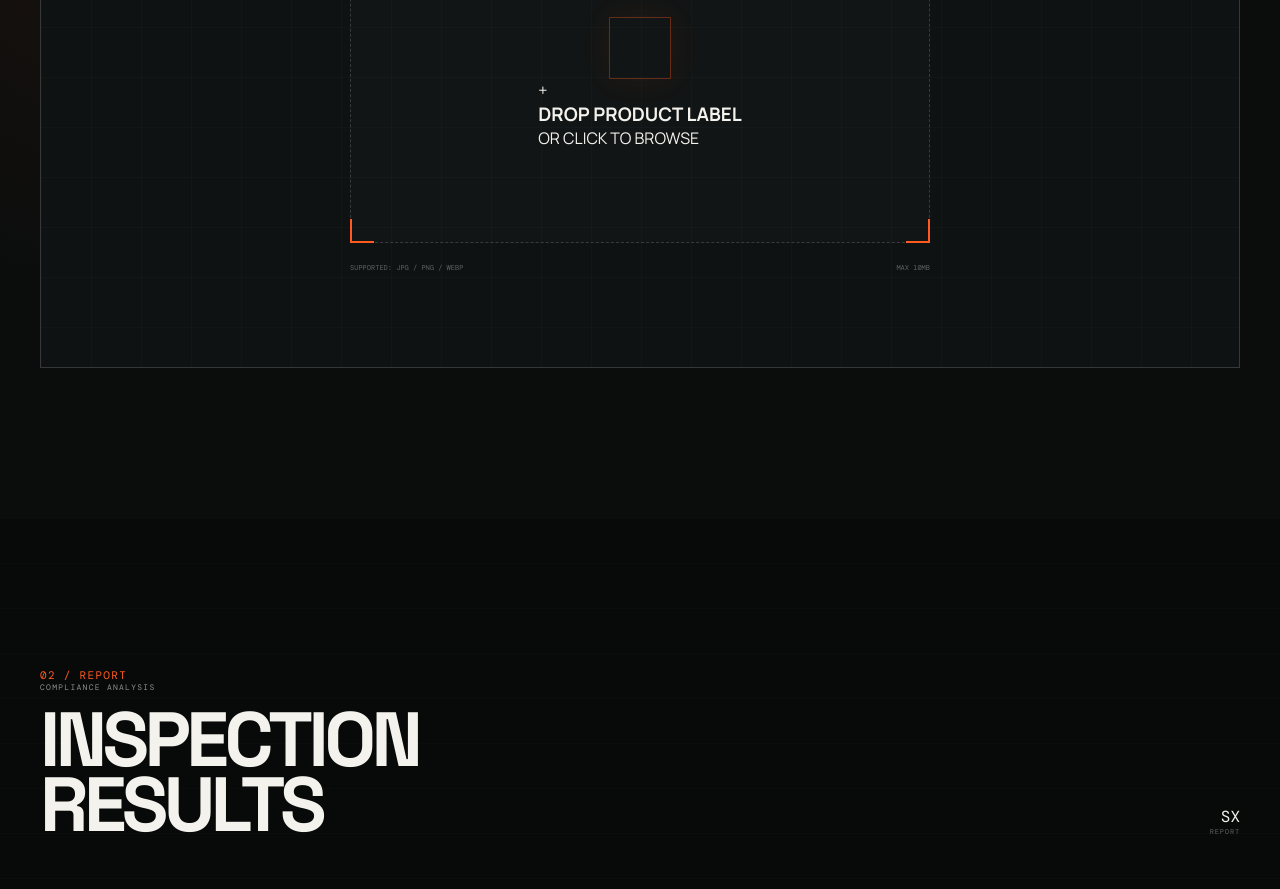
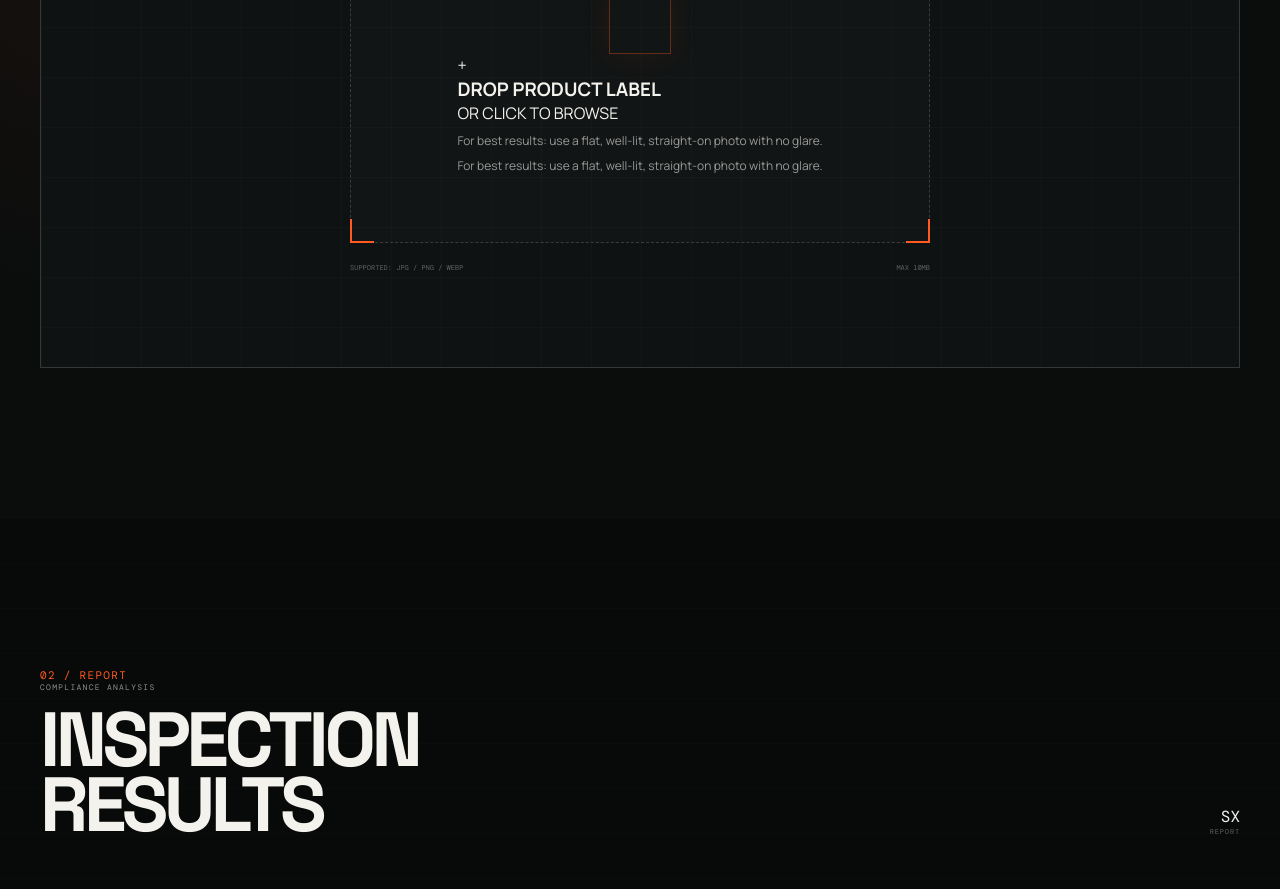
Before and after one commit to fazz404/shieldx-compliance, a React app in the folder frontend/: page / in a window 1280 px wide. Shown: the part 1420-2309 px from the top of the page. Built offline with nearby package versions, Linux system fonts and the light colour scheme; the HTML template or start-up script is replaced by a standard one.

Commit message:
add photo quality hint to upload UI

```diff
--- a/frontend/src/App.jsx
+++ b/frontend/src/App.jsx
@@ -783,13 +783,21 @@ export default function App() {
                       +
                     </span>
 
-                    <h3>
+                                        <h3>
                       DROP PRODUCT LABEL
                     </h3>
 
                     <p>
                       OR CLICK TO BROWSE
                     </p>
+
+                    <p style={{ fontSize: "0.75rem", opacity: 0.6, marginTop: "8px" }}>
+                      For best results: use a flat, well-lit, straight-on photo with no glare.
+                    </p>
+
+<p style={{ fontSize: "0.75rem", opacity: 0.6, marginTop: "8px" }}>
+  For best results: use a flat, well-lit, straight-on photo with no glare.
+</p>
 
                   </div>
 
```
